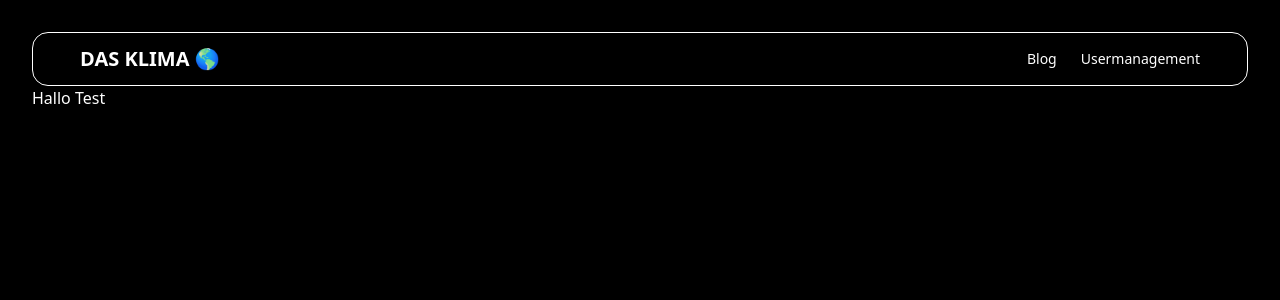
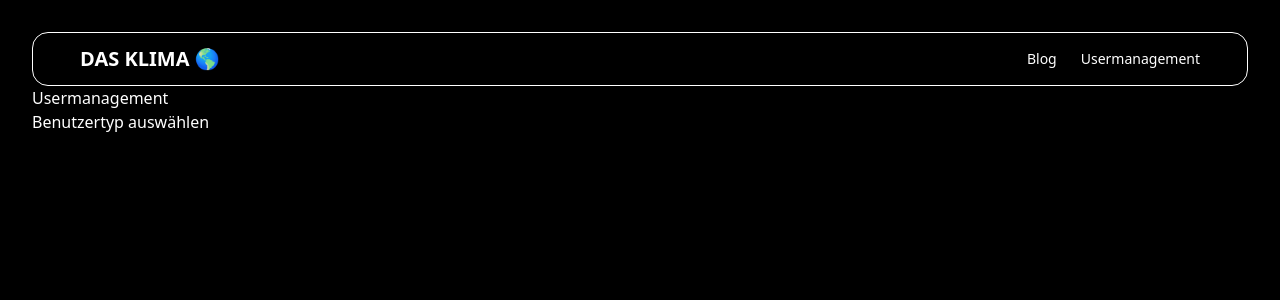
Before and after one commit to daincoding/dasklima, a React (Vite) app: page /usermanagement in a window 1280 px wide. Shown: the top 300 px of the page. Built offline with nearby package versions, Linux system fonts and the light colour scheme.

Commit message:
Day 1-test-samer

```diff
--- a/src/components/Usermanagement.jsx
+++ b/src/components/Usermanagement.jsx
@@ -1,9 +1,76 @@
-import React from 'react';
+import { useState } from "react";
 
-function Usermanagement() {
+export default function Usermanagement() {
+
+    // Zustand für das Öffnen/Schließen der Dropdown-Liste
+    const [dropdownOffen, setDropdownOffen] = useState(false);
+
+    // Zustand für die aktuell gewählte Rolle
+    const [rolle, setRolle] = useState(null);
+
+    // Beim Klick auf eine Rolle: Rolle setzen und Dropdown schließen
+
+    const rolleWaehlen = (name) => {
+        setRolle(name);
+        setDropdownOffen(false);
+    };
+
+    // Text abhängig von der gewählten Rolle zurückgeben
+
+    const rollentext = () => {
+        switch (rolle) {
+            case "besucher":
+                return <p>Kurzer Text für Besucher.</p>;
+
+            case "benutzer":
+                return (
+                    <p>
+                        Mehr Text für <strong>Benutzer</strong>. Hier könnte eine ausführlichere
+                        Beschreibung stehen.
+                    </p>
+                );
+            case "admin":
+                return (
+                    <p>
+                        Noch mehr Text für <strong>Admin</strong>. Dieser Abschnitt ist am
+                        längsten, weil Admins mehr Informationen benötigen.
+                    </p>
+                );
+            default:
+                return null; // Noch keine Rolle gewählt
+        }
+    };
+
     return (
-        <div>Hallo Test</div>
+        <div>
+            <h2>Usermanagement</h2>
+
+            {/* Erste Ebene: Button zum Öffnen des Dropdowns */}
+            <ul>
+                <li>
+                    <button onClick={() => setDropdownOffen(!dropdownOffen)}>
+                        Benutzertyp auswählen
+                    </button>
+
+                    {/* Zweite Ebene: Rollenwahl */}
+                    {dropdownOffen && (
+                        <ul>
+                            <li>
+                                <button onClick={() => rolleWaehlen("benutzer")}>Benutzer</button>
+                            </li>
+                            <li>
+                                <button onClick={() => rolleWaehlen("admin")}>Admin</button>
+                            </li>
+                            <li>
+                                <button onClick={() => rolleWaehlen("besucher")}>Besucher</button>
+                            </li>
+                        </ul>
+                    )}
+                </li>
+            </ul>
+
+            {/* Rollenspezifischer Text */}
+            {rollentext()}
+        </div>
     );
 }
-
-export default Usermanagement;
```
